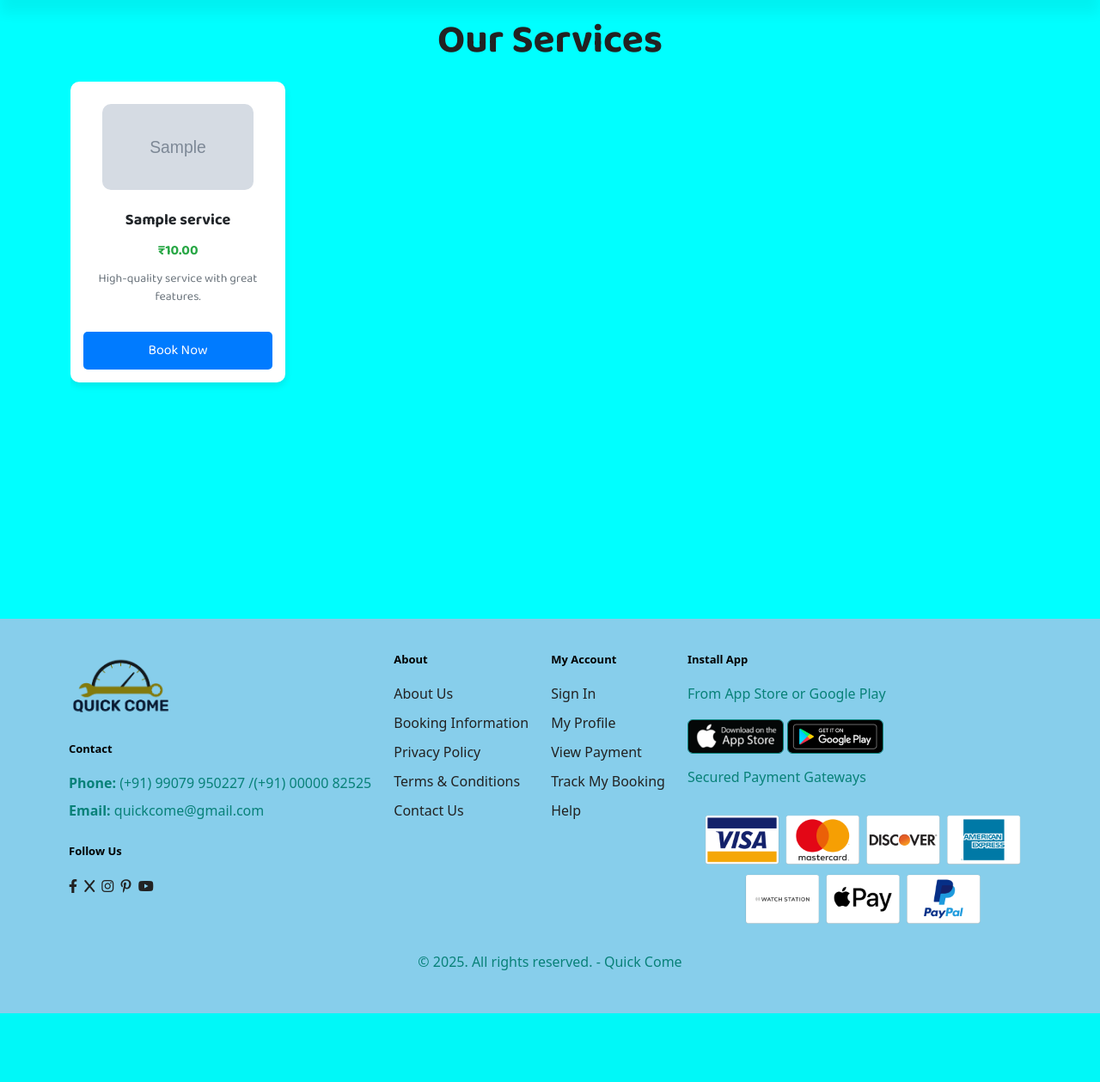
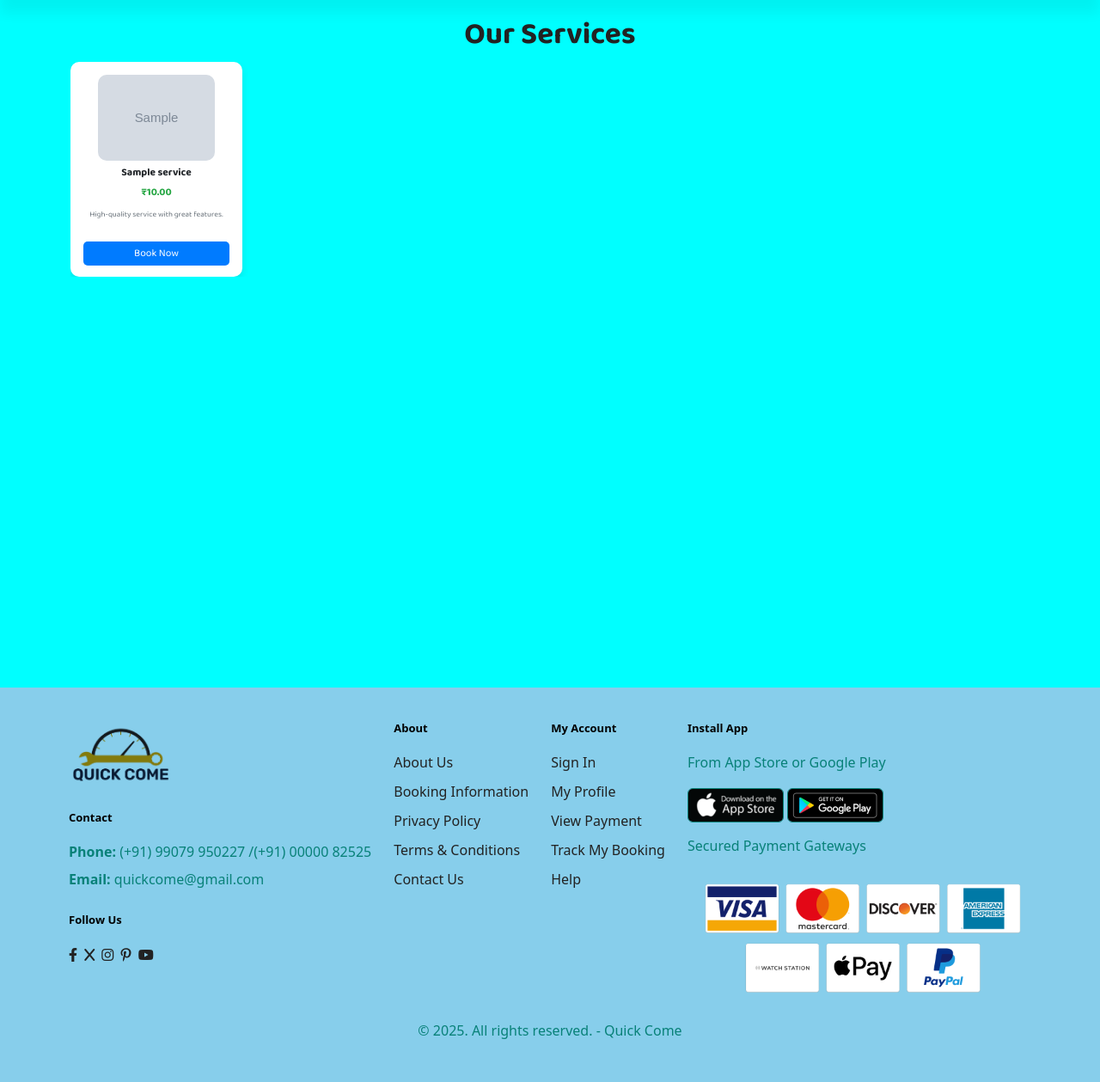
Before and after one commit to sps-projects11/quick-come, a Django app: page /services/ in a window 1280 px wide. Shown: the part 64-1323 px from the top of the page at 86% size. Before the commit the page ends 1243 px from the top, so only its background shows below. Run offline with Django 5.2, Linux system fonts and the light colour scheme; tables that the repository leaves empty hold one stand-in row (values such as "Sample post"); grey boxes marked "Sample" are stand-in pictures; some libraries are stand-ins or nearby versions.

Commit message:
"service ui fix"

```diff
--- a/qcome/templates/enduser/services.html
+++ b/qcome/templates/enduser/services.html
@@ -4,7 +4,7 @@
 {% block content %}
 <link rel="stylesheet" href="\static\css\services.css">
 <div class="wrapper">
-    <h2 style="text-align:center; margin-bottom: 20px;">Our Services</h2>
+    <h2 style="text-align:center;font-size:35px; margin-bottom: 10px;">Our Services</h2>
     <div class="container">
         <div class="product-grid">
             {% for service in services %}
--- a/qcome/templates/garage/bookings.html
+++ b/qcome/templates/garage/bookings.html
@@ -61,7 +61,7 @@
             </tbody>
         </table>
     {% else %}
-        <p>No bookings found.</p>
+        <p style="height: 20vh;justify-content: center;display: flex; align-items: center;">No bookings found.</p>
     {% endif %}
 </section>
 <script>
--- a/qcome/templates/garage/workers.html
+++ b/qcome/templates/garage/workers.html
@@ -6,6 +6,7 @@
 <script src="{% static 'js/profile.js' %}"></script>
 <div class = "wrapper">
 <div class="profile-container" style="height:100%;margin:auto; width:80%;">
+    {% if workers %}
     <table class="table table-striped ">
         <thead>
             <tr>
@@ -28,6 +29,9 @@
             {% endfor %}
         </tbody>
     </table>
+    {% else %}
+        <p style="height: 20vh;justify-content: center;display: flex; align-items: center;">No workers found.</p>
+        {% endif %}
 </div>
 </div>
 <style>
--- a/static/css/services.css
+++ b/static/css/services.css
@@ -6,7 +6,7 @@
     padding: 20px;
     width: 95%;
     margin: auto;
-    height: 90vh;
+    height: 100vh;
 }
 .container {
     height:100%;
@@ -15,13 +15,13 @@
 }
 
 .product-grid {
-    height: 90%;
     overflow-y: scroll;
     scrollbar-width: none; /* Hides scrollbar in Firefox */
     -ms-overflow-style: none;
     display: grid;
     gap: 20px;
     grid-template-columns: repeat(2, 1fr);
+    height: auto;
 }
 
 @media (min-width: 768px) {
@@ -36,6 +36,32 @@
     }
 }
 
+@media (min-width: 1200px) {
+    .product-grid {
+        grid-template-columns: repeat(5, 1fr); /* 4 columns for 992px and above */
+    }
+}
+@media (max-width: 500px ) {
+    .product-grid {
+        grid-template-columns: repeat(2, 1fr); /* 4 columns for 992px and above */
+    }
+    .product-card{
+        width: 150px !important;
+        height: 200px !important;
+    }
+    .product-image {
+        height: 50px !important;
+        width: 50% !important;
+    }
+    .product-name{
+        font-size:9px !important;
+    }
+    .buy-btn{
+        font-size: 9px !important;
+        margin-top: 0px !important;
+        padding: 5px 5px !important;
+    }
+}
 .product-card {
     background: white;
     padding: 15px;
@@ -43,43 +69,44 @@
     box-shadow: 0 4px 8px rgba(0, 0, 0, 0.1);
     text-align: center;
     transition: transform 0.3s ease-in-out;
-    width: 250px; /* Fixed width */
-    height: 350px; /* Fixed height */
+    width: 200px;
+    height: 250px;
     display: flex;
     flex-direction: column;
     justify-content: space-between;
 }
 
 .product-image {
+    height: 100px;
     margin: auto;
     width: 80%;
-    height: 100px;
     object-fit: cover;
     border-radius: 10px;
 }
 
 .product-name {
-    font-size: 18px;
+    font-size: 12px;
     font-weight: bold;
-    margin: 10px 0;
+    margin: 5px 0;
 }
 
 .product-price {
     color: #28a745;
-    font-size: 16px;
+    font-size: 12px;
     font-weight: bold;
 }
 
 .product-description {
-    font-size: 14px;
+    font-size: 9px;
     color: #6c757d;
     margin-top: 10px;
 }
 
 .buy-btn {
+    font-size: 12px;
     display: inline-block;
-    margin-top: 10px;
-    padding: 10px 15px;
+    margin-top: 5px;
+    padding: 5px 10px;
     background: #007bff;
     color: white;
     text-decoration: none;
```
Also changed, not shown: static/css/cart.css (+3 -5 lines), static/css/payment.css (+11 -13 lines), static/css/payment_list.css (+9 -10 lines), static/css/reciept.css (+12 -13 lines), static/css/work_list.css (+7 -5 lines).
